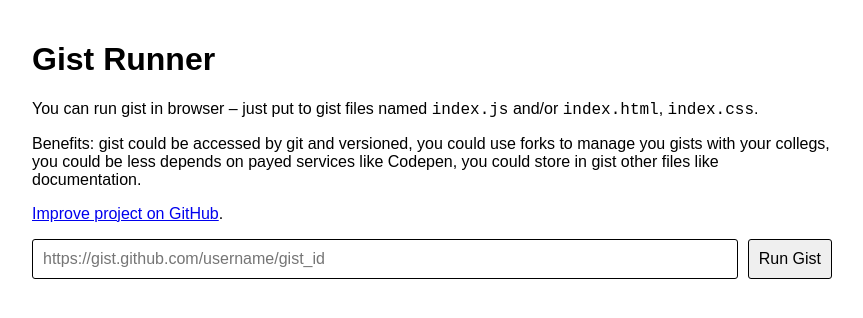
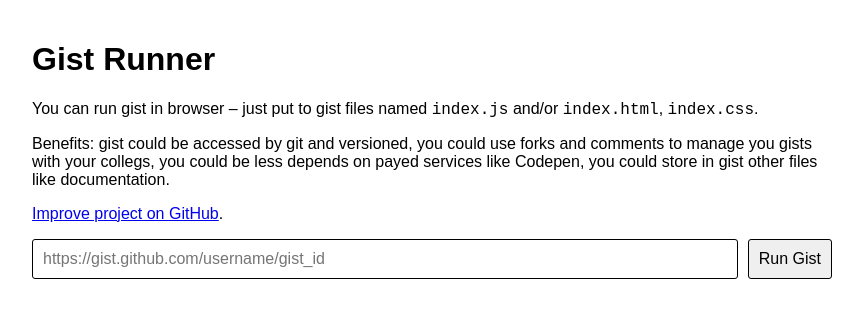
Before and after one commit to jmas/gist, a plain HTML site: page index.html in a window 1280 px wide. Shown: the whole page, without its empty margins (208-1071 px from the left). Drawn offline with Linux system fonts and the light colour scheme.

Commit message:
Update description

```diff
--- a/index.html
+++ b/index.html
@@ -8,7 +8,7 @@
     <div id="welcome" style="display: none;">
       <h1>Gist Runner</h1>
       <p>You can run gist in browser &ndash; just put to gist files named <code>index.js</code> and/or <code>index.html</code>, <code>index.css</code>.</p>
-      <p>Benefits: gist could be accessed by git and versioned, you could use forks to manage you gists with your collegs, you could be less depends on payed services like Codepen, you could store in gist other files like documentation.</p>
+      <p>Benefits: gist could be accessed by git and versioned, you could use forks and comments to manage you gists with your collegs, you could be less depends on payed services like Codepen, you could store in gist other files like documentation.</p>
       <p><a href="https://github.com/jmas/gist/">Improve project on GitHub</a>.</p>
       <form>
         <input type="text" name="url" placeholder="https://gist.github.com/username/gist_id">
```
Also changed, not shown: README.md.
